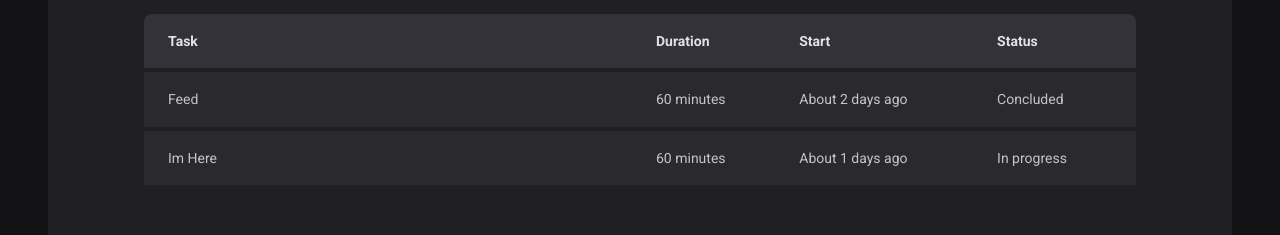
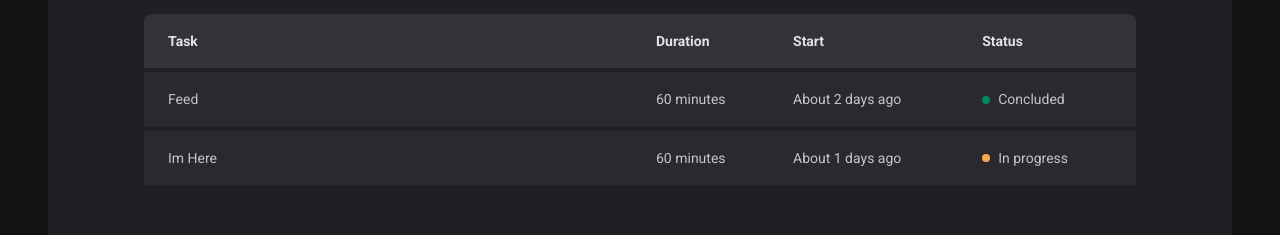
Before and after one commit to AlanWehrliLC/timer, a React (Vite) app: page /history in a window 1280 px wide. Shown: the part 270-505 px from the top of the page. Built offline with nearby package versions, Linux system fonts and the light colour scheme.

Commit message:
Created Status Component

```diff
--- a/src/pages/History/index.tsx
+++ b/src/pages/History/index.tsx
@@ -1,4 +1,4 @@
-import { HistoryContainer, HistoryList } from "./styles";
+import { HistoryContainer, HistoryList, Status } from "./styles";
 
 export function History(){
     return (
@@ -21,14 +21,22 @@
                             <td>Feed</td>
                             <td>60 minutes</td>
                             <td>About 2 days ago</td>
-                            <td>Concluded</td>
+                            <td>
+                                <Status statusColor="green" >
+                                    Concluded
+                                </Status>
+                            </td>
                         </tr>
 
                         <tr>
                             <td>Im Here</td>
                             <td>60 minutes</td>
                             <td>About 1 days ago</td>
-                            <td>In progress</td>
+                            <td>
+                                <Status statusColor="yellow" >
+                                    In progress
+                                </Status>
+                            </td>
                         </tr>
 
                     </tbody>
--- a/src/pages/History/styles.ts
+++ b/src/pages/History/styles.ts
@@ -61,3 +61,27 @@
         }
     }
 `
+
+const STATUS_COLOR = {
+    yellow: "yellow-500",
+    green: "green-500",
+    red: "red-500"
+}as const
+
+interface StatusProps {
+    statusColor: keyof typeof STATUS_COLOR
+}
+
+export const Status = styled.span<StatusProps>`
+    display: flex;
+    align-items: center;
+    gap: 0.5rem;
+
+    &::before{
+        content: "";
+        width: 0.5rem;
+        height: 0.5rem;
+        border-radius: 50%;
+        background-color: ${props => props.theme[STATUS_COLOR[props.statusColor]]};
+    }
+`
```
